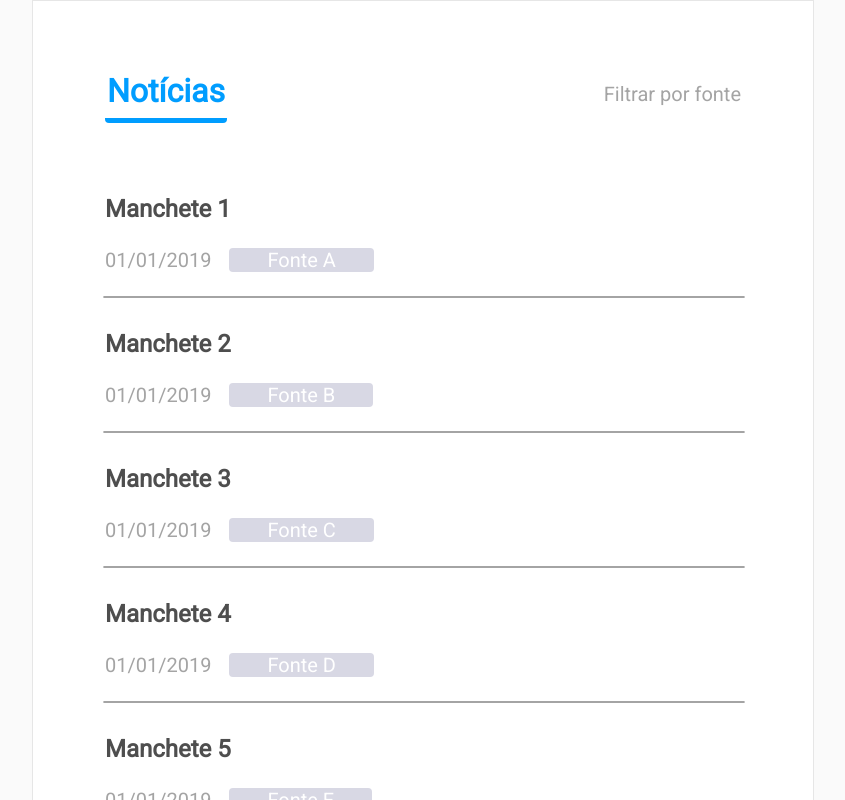
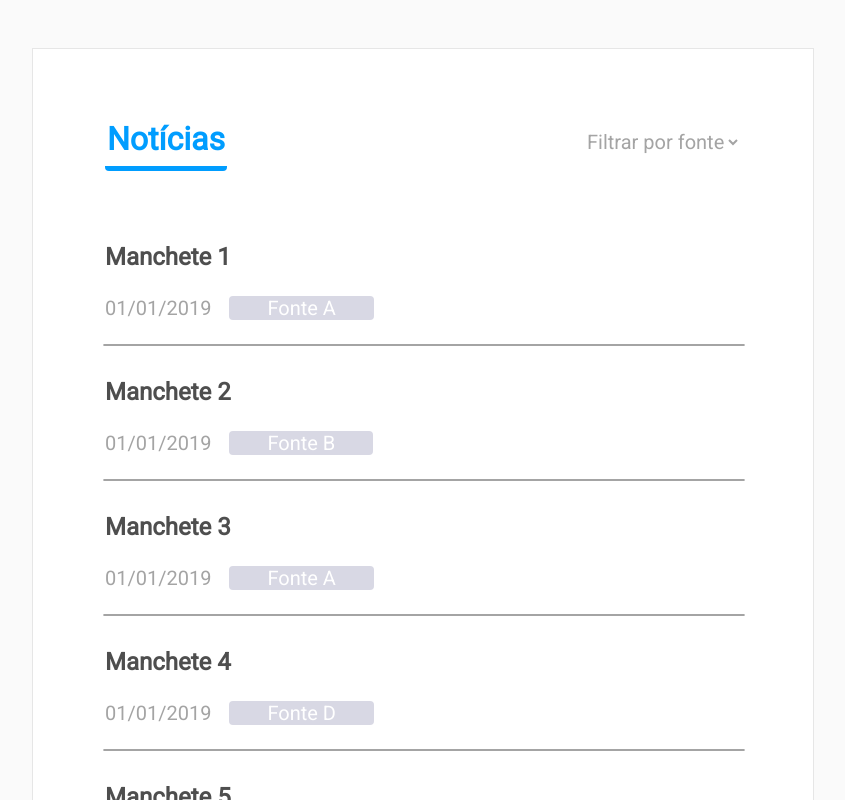
Before and after one commit to yagopessoa/widget-noticias, a React (Create React App) app: page / in a window 1280 px wide. Shown: the top 800 px of the page, without its empty margins (217-1062 px from the left). Built offline with nearby package versions, Linux system fonts and the light colour scheme.

Commit message:
Select component for filtering list

```diff
--- a/src/App.js
+++ b/src/App.js
@@ -1,7 +1,11 @@
 import React from 'react';
 import './App.css';
-
-import { Title, Subtitle, Text, Button, Label, Card, Divider, Row } from './Components/baseComponents';
+import { Select } from './Components/select';
+import {
+  Title, Subtitle, Text,
+  Button, Label, Card,
+  Divider, Row
+} from './Components/baseComponents';
 
 const news = [
   {
@@ -19,7 +23,7 @@ const news = [
   {
     'name': 'Manchete 3',
     'date': '01/01/2019',
-    'font': 'Fonte C',
+    'font': 'Fonte A',
     'link': '#'
   },
   {
@@ -39,8 +43,10 @@ const news = [
 function App() {
 
   const renderList = () => {
-    return news.map(newsItem => <div>
-      <Subtitle>{ newsItem.name }</Subtitle>
+    return news.map((newsItem, index) => <div key={index}>
+      <a href={newsItem.link} style={{textDecoration: 'none'}}>
+        <Subtitle>{ newsItem.name }</Subtitle>
+      </a>
 
       <Row>
         <Text>{ newsItem.date }</Text>
@@ -62,7 +68,16 @@ function App() {
             style={{ marginBottom: 48 }}
           >
             <Title>Notícias</Title>
-            <Text>Filtrar por fonte</Text>
+
+            <Select name="fontFilter">
+              <option value="">Filtrar por fonte</option>
+              {[...new Set(news.map(item => item.font))]
+                  .map((font, index) =>
+                    <option key={index} value="">
+                      { font }
+                    </option>)
+              }
+            </Select>
           </Row>
 
           { renderList() }
--- a/src/Components/baseComponents.js
+++ b/src/Components/baseComponents.js
@@ -27,6 +27,7 @@ export const Text = styled.div`
 export const Card = styled.div`
   background: #FFFFFF;
   border: 1px solid #E6E6E6;
+  margin: 48px 0px;
   padding: 55px 70px;
   width: 50%;
   display: flex;
--- /dev/null
+++ b/src/Components/select.js
@@ -0,0 +1,32 @@
+import styled, { css } from 'styled-components'
+
+export const Select = styled.select`
+  font: 400 20px/24px Roboto;
+  color: #A4A4A4;
+  width: fit-content;
+  margin: 8px 2px;
+  background-color: white;
+  border: none;
+  cursor: pointer;
+
+  :focus {
+    outline: 0;
+  }
+
+  :after {
+    color: #009DFF;
+    width: 0;
+    height: 0;
+    border-left: 20px solid transparent;
+    border-right: 20px solid transparent;
+    border-top: 20px solid #f00;
+
+    ${props =>
+      props.up &&
+      css`
+        border-left: 5px solid transparent;
+        border-right: 5px solid transparent;
+        border-bottom: 5px solid black;
+      `};
+  }
+`
```
